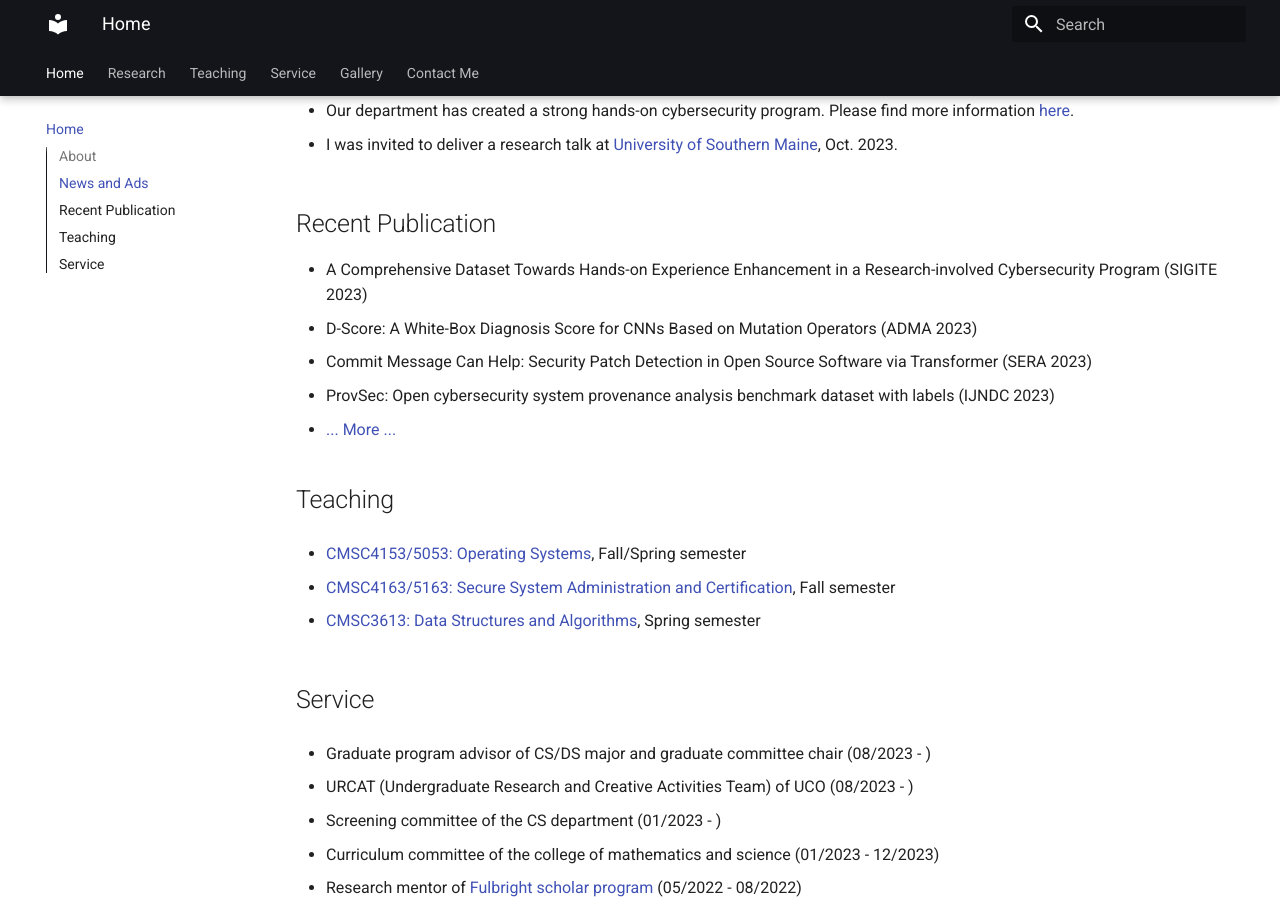
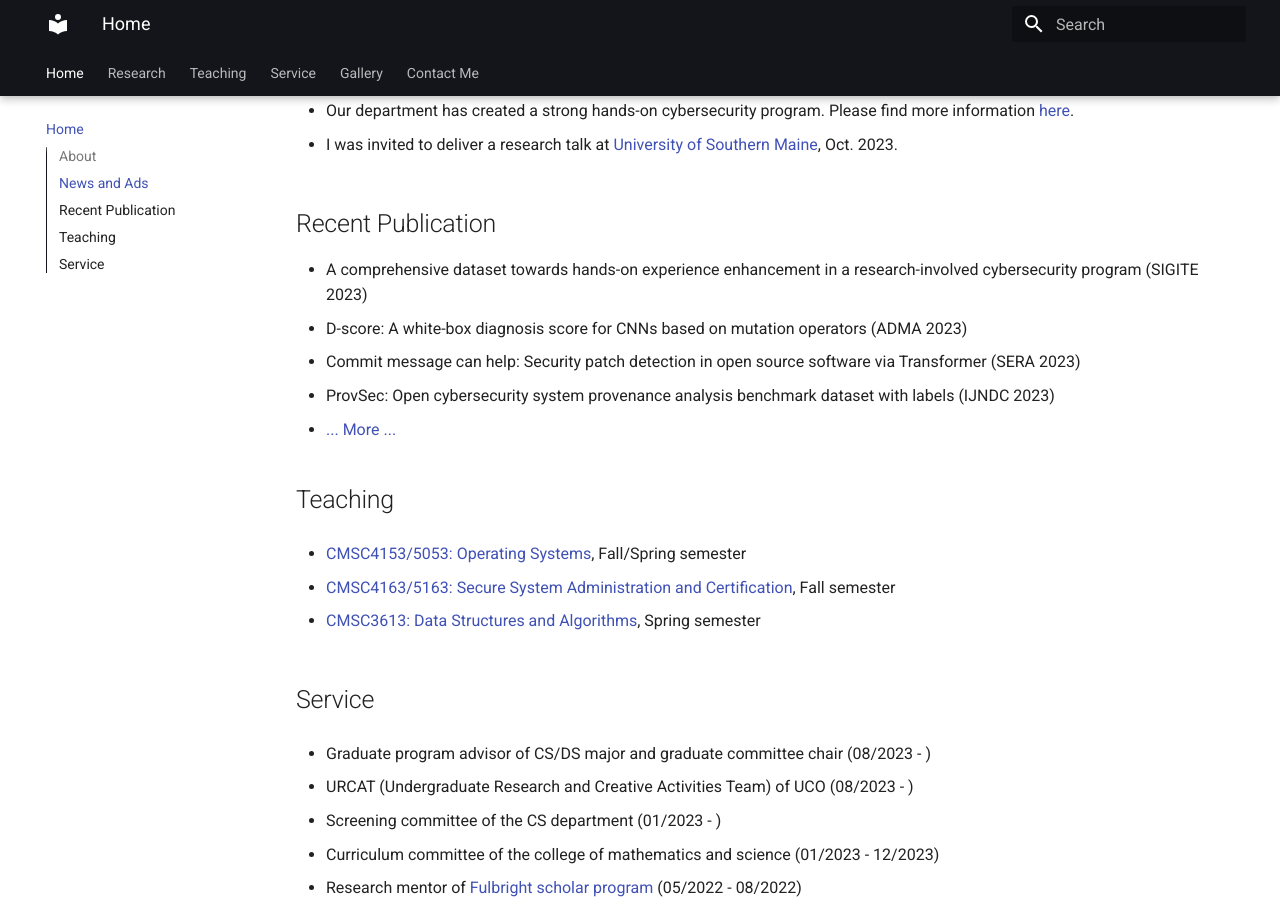
Before and after one commit to fzuo/homepage, an MkDocs documentation site: the page built from docs/index.md, in a window 1280 px wide and 900 px high, scrolled down 803 px. Built offline with MkDocs 1.6.1 and Material for MkDocs 9.7.7, drawn with Linux system fonts in a browser that asks for light colours.

Commit message:
Updating files

```diff
--- a/docs/index.md
+++ b/docs/index.md
@@ -60,9 +60,9 @@ My main research interest is <b>System and Software Security</b>, with a focus o
 
 ## Recent Publication
 
-- A Comprehensive Dataset Towards Hands-on Experience Enhancement in a Research-involved Cybersecurity Program (SIGITE 2023)
-- D-Score: A White-Box Diagnosis Score for CNNs Based on Mutation Operators (ADMA 2023)
-- Commit Message Can Help: Security Patch Detection in Open Source Software via Transformer (SERA 2023)
+- A comprehensive dataset towards hands-on experience enhancement in a research-involved cybersecurity program (SIGITE 2023)
+- D-score: A white-box diagnosis score for CNNs based on mutation operators (ADMA 2023)
+- Commit message can help: Security patch detection in open source software via Transformer (SERA 2023)
 - ProvSec: Open cybersecurity system provenance analysis benchmark dataset with labels (IJNDC 2023)
 - <a href="/research/">... More ...</a>
 
```
